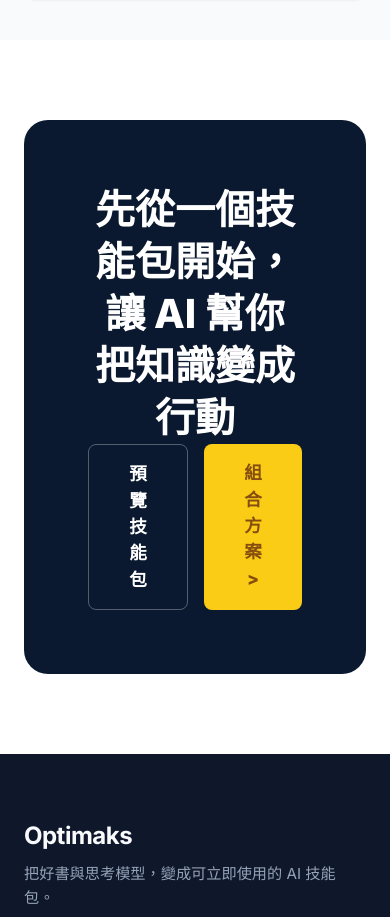
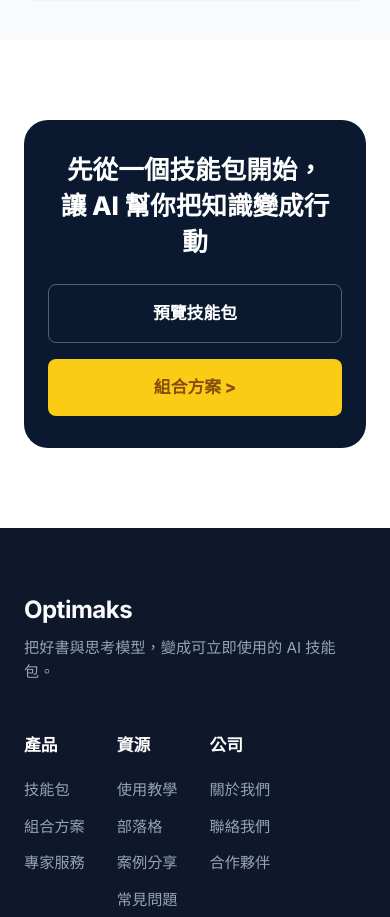
Before and after one commit to optimakspaul/skill_marketplace, a Next.js app: page / in a window 390 px wide. Shown: the part 9495-10412 px from the top of the page. Built offline with nearby package versions, Linux system fonts and the light colour scheme; no server answers.

Commit message:
style: fix broken bottom cta layout on mobile

```diff
--- a/src/app/page.module.css
+++ b/src/app/page.module.css
@@ -465,7 +465,27 @@
     gap: 0.5rem;
   }
 
-  .ctaText h2 { font-size: 2.5rem; }
+  .ctaWrapper {
+    padding: 2rem 1.5rem;
+    gap: 1.5rem;
+  }
+
+  .ctaText h2 {
+    font-size: 1.6rem;
+    line-height: 1.4;
+  }
+
+  .ctaButtons {
+    flex-direction: column;
+    width: 100%;
+  }
+
+  .btnYellow, .btnDarkOutline {
+    width: 100%;
+    text-align: center;
+    padding: 1rem;
+    font-size: 1.05rem;
+  }
 
   .titleBreak { display: inline; }
   .titleBreak::before { content: "\A"; white-space: pre; }
```
